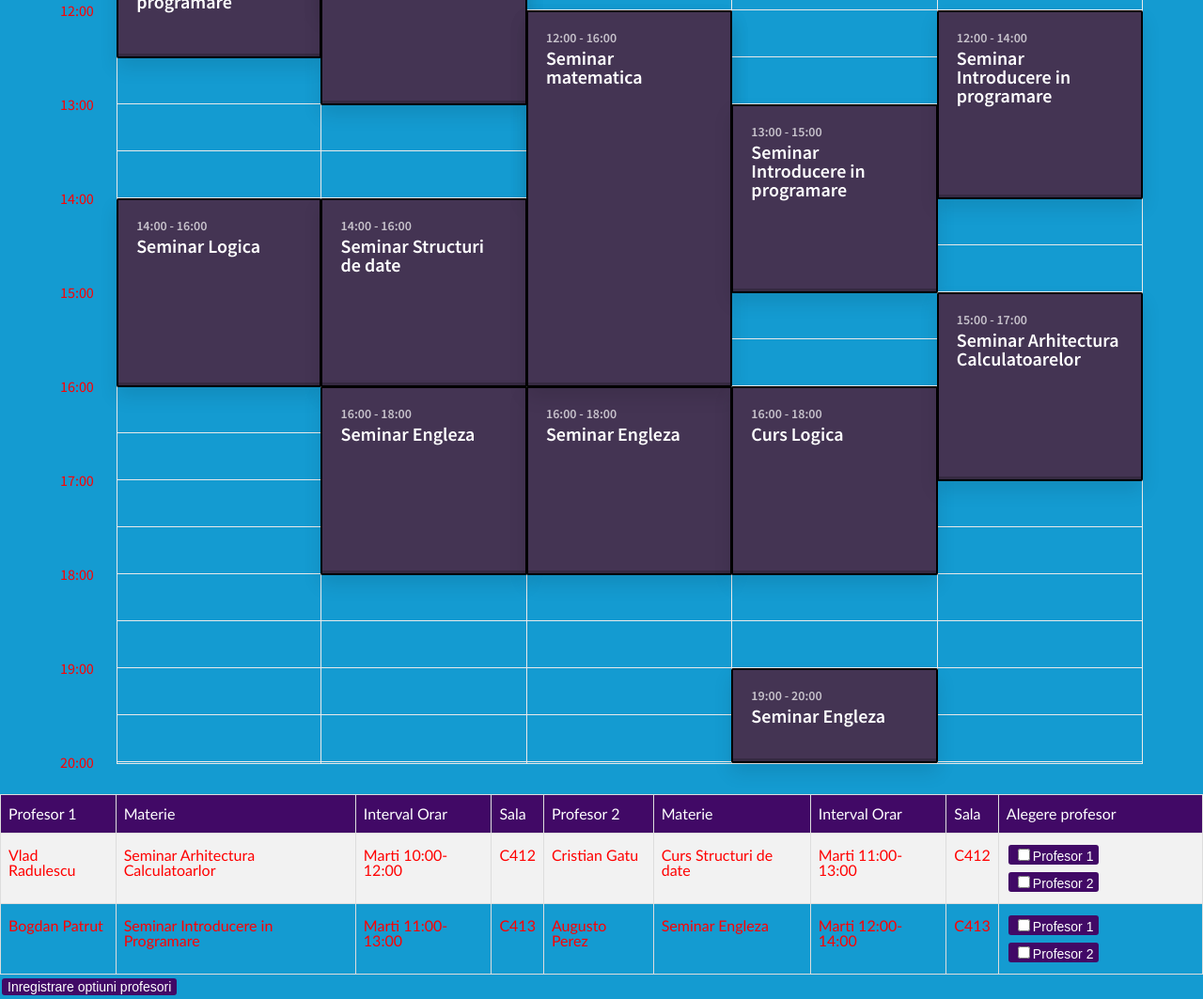
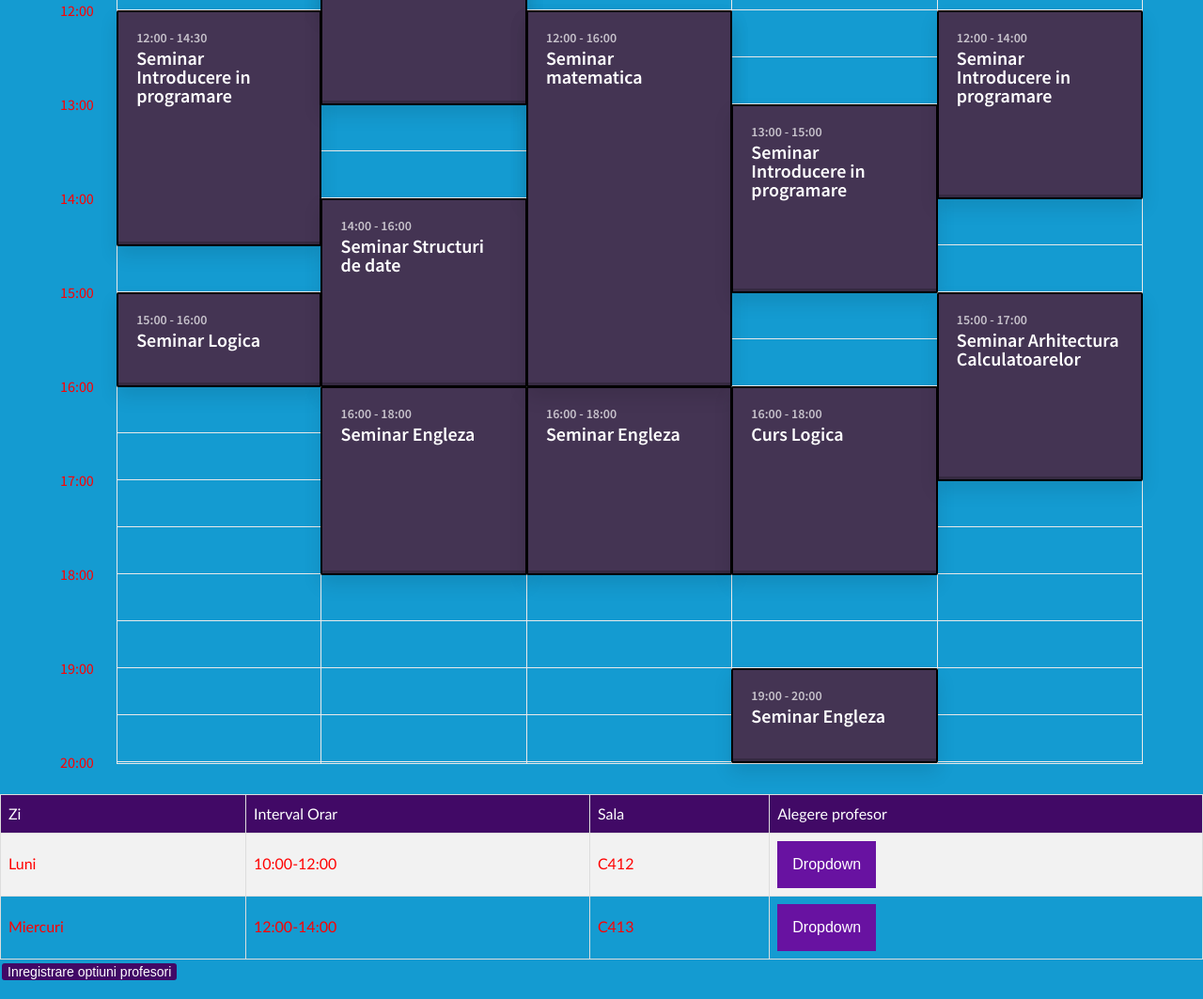
Before and after one commit to sergiuiacob1/Timetable-Maker, a website built with webpack: page starter_project/front-end/src/tableModule/index.html in a window 1280 px wide. Shown: the part 471-1534 px from the top of the page at 94% size. Built offline with nearby package versions, Linux system fonts and the light colour scheme; a web font is replaced by a local one.

Commit message:
Add dropdown for conflict solving

```diff
--- a/starter_project/front-end/src/tableModule/css/style.css
+++ b/starter_project/front-end/src/tableModule/css/style.css
@@ -654,3 +654,42 @@ footer{
 .button:hover{
   background-color: #6812a1;
 }
+
+.dropbtn {
+  background-color: #6812a1;
+  color: white;
+  padding: 16px;
+  font-size: 16px;
+  border: none;
+  cursor: pointer;
+}
+
+.dropbtn:hover, .dropbtn:focus {
+  background-color: #6812a5;
+}
+
+.dropdown {
+  position: relative;
+  display: inline-block;
+}
+
+.dropdown-content {
+  display: none;
+  position: absolute;
+  background-color: #f1f1f1;
+  min-width: 160px;
+  overflow: auto;
+  box-shadow: 0px 8px 16px 0px rgba(0,0,0,0.2);
+  z-index: 1;
+}
+
+.dropdown-content a {
+  color: black;
+  padding: 12px 16px;
+  text-decoration: none;
+  display: block;
+}
+
+.dropdown a:hover {background-color: #ddd}
+
+.show {display:block;}
--- a/starter_project/front-end/src/tableModule/index.html
+++ b/starter_project/front-end/src/tableModule/index.html
@@ -50,13 +50,13 @@
 				<ul>
 					<li id="seminar1"></li>
 
-					<li class="single-event" data-start="11:00" data-end="12:30" data-content="Seminar Introducere in programare" data-event="event-2">
+					<li class="single-event" data-start="12:00" data-end="14:30" data-content="Seminar Introducere in programare" data-event="event-2">
 						<a href="#0">
 							<em class="event-name">Seminar Introducere in programare</em>
 						</a>
 					</li>
 
-					<li class="single-event" data-start="14:00" data-end="16:00"  data-content="Seminar Logica" data-event="event-2">
+					<li class="single-event" data-start="15:00" data-end="16:00"  data-content="Seminar Logica" data-event="event-2">
 						<a href="#0">
 							<em class="event-name">Seminar Logica</em>
 						</a>
@@ -214,49 +214,69 @@
 
 <footer>
 
-		<table id="customers">
+		<table class = "conflicts" id = "customers">
 				<tr>
-				  <th>Profesor 1</th>
-				  <th>Materie</th>
-				  <th>Interval Orar</th>
-				  <th>Sala</th>
-				  <th>Profesor 2</th>
-				  <th>Materie</th>
+				  <th>Zi</th>
 				  <th>Interval Orar</th>
 				  <th>Sala</th>
 				  <th>Alegere profesor</th>
 				</tr>
 				<tr>
-				  <td>Vlad Radulescu</td>
-				  <td>Seminar Arhitectura Calculatoarlor</td>
-				  <td>Marti 10:00-12:00</td>
+				  <td>Luni</td>
+				  <td>10:00-12:00</td>
 				  <td>C412</td>
-				  <td>Cristian Gatu</td>
-				  <td>Curs Structuri de date</td>
-				  <td>Marti 11:00-13:00</td>
-				  <td>C412</td>
-				  <td>
-					  <button  class="button"><input type="checkbox">Profesor 1</button>
-					  <button  class="button"><input type="checkbox">Profesor 2</button>
+				  <td class = "conflinct-dropdown">
+					  <button onclick = "myFunction()" class = "dropbtn">Dropdown</button>
+					  <div id = "myDropdown" class = "dropdown-content">
+						  <a href = "#">Prof1</a>
+						  <a>Prof2</a>
+						  <a>Prof3</a>
+					  </div>
+
+					  </div>
 				  </td>
 				</tr>
 				<tr>
-				    <td>Bogdan Patrut</td>
-					<td>Seminar Introducere in Programare</td>
-					<td>Marti 11:00-13:00</td>
-					<td>C413</td>
-					<td>Augusto Perez</td>
-					<td>Seminar Engleza</td>
-					<td>Marti 12:00-14:00</td>
-					<td>C413</td>
-					<td>
-						<button  class="button"><input type="checkbox">Profesor 1</button>
-						<button  class="button"><input type="checkbox">Profesor 2</button>
-					</td>
+						<td>Miercuri</td>
+						<td>12:00-14:00</td>
+						<td>C413</td>
+						<td class = "conflinct-dropdown">
+							<button onclick = "myFunction()" class = "dropbtn">Dropdown</button>
+							<div id = "myDropdown" class = "dropdown-content">
+								<a href = "#prof1">Prof1</a>
+								<a>Prof2</a>
+								<a>Prof3</a>
+							</div>
+
+							</div>
+						</td>
+				</tr>
+				<tr>
+
 				</tr>
 				</tr>
 			  </table>
 			  <button class="button" onclick="location.href='www.orarfinal.ro'" type="button" >Inregistrare optiuni profesori</button>
 
+		<script>
+			function myFunction() {
+			document.getElementById("myDropdown").classList.toggle("show");
+			}
+
+			// Close the dropdown if the user clicks outside of it
+			window.onclick = function(event) {
+			if (!event.target.matches('.dropbtn')) {
+
+			var dropdowns = document.getElementsByClassName("dropdown-content");
+			var i;
+			for (i = 0; i < dropdowns.length; i++) {
+			var openDropdown = dropdowns[i];
+			if (openDropdown.classList.contains('show')) {
+			openDropdown.classList.remove('show');
+			}
+			}
+			}
+			}
+		</script>
 </footer>
 </html>
```
